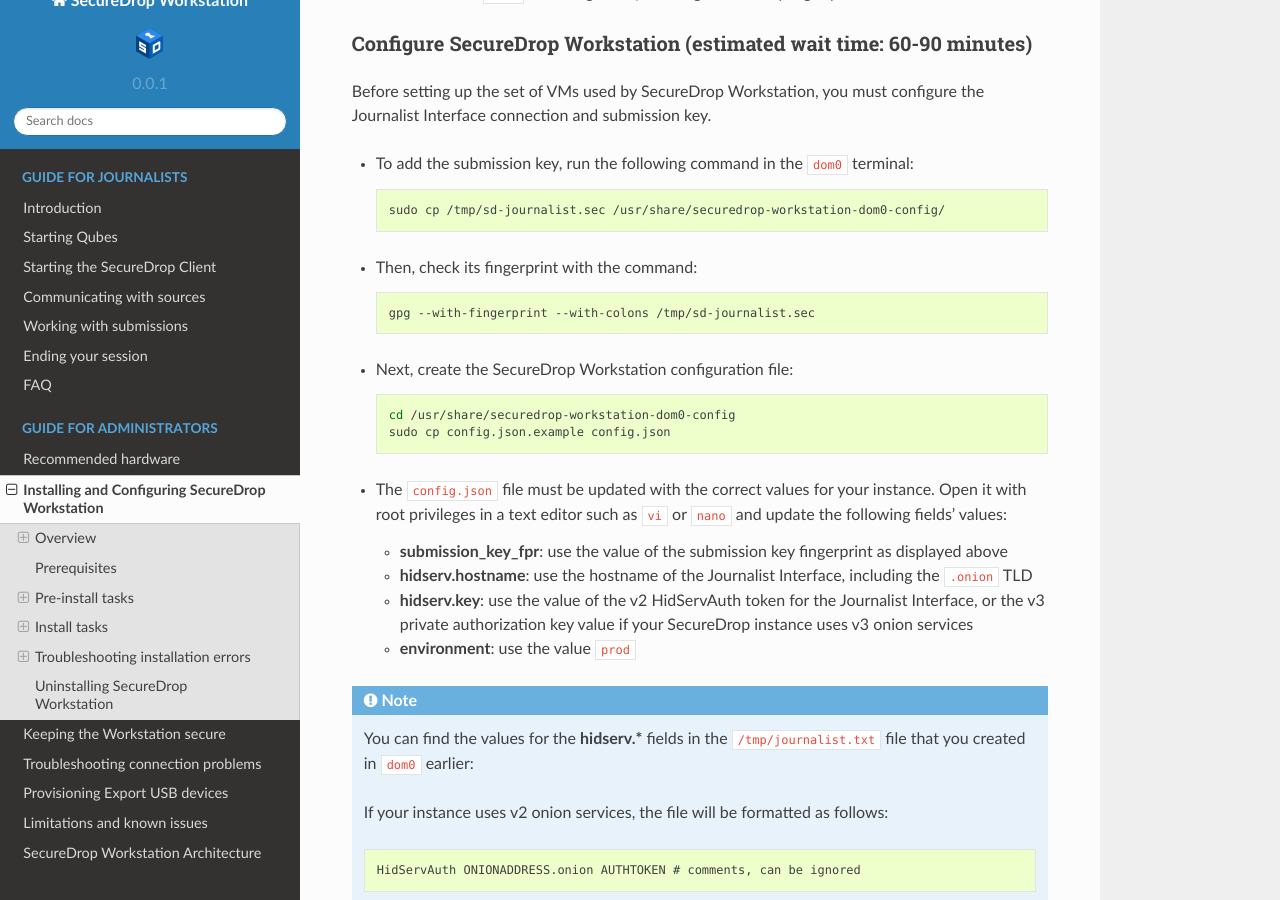
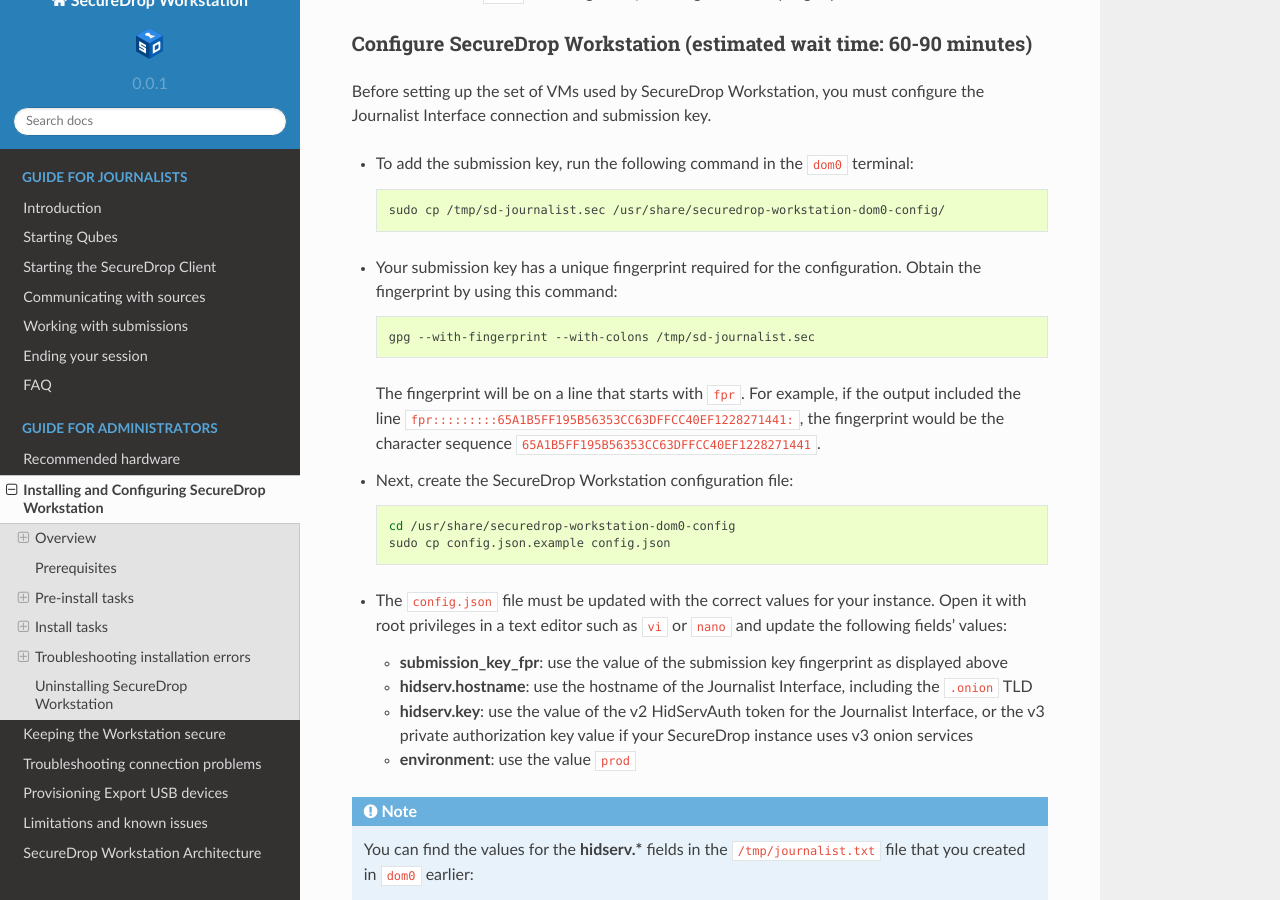
Before and after one commit to freedomofpress/securedrop-workstation-docs, a Sphinx documentation site: the page built from docs/admin/install.rst, in a window 1280 px wide and 900 px high, scrolled down 8613 px. Built offline with Sphinx 7.4.7 and the Read the Docs theme 2.0.0, drawn with Linux system fonts in a browser that asks for light colours.

Commit message:
Clarify how to obtain fingerprint

```diff
--- a/docs/admin/install.rst
+++ b/docs/admin/install.rst
@@ -284,11 +284,13 @@
 
     sudo cp /tmp/sd-journalist.sec /usr/share/securedrop-workstation-dom0-config/
 
-- Then, check its fingerprint with the command:
+- Your submission key has a unique fingerprint required for the configuration. Obtain the fingerprint by using this command:
 
   .. code-block:: sh
 
     gpg --with-fingerprint --with-colons /tmp/sd-journalist.sec
+
+  The fingerprint will be on a line that starts with ``fpr``. For example, if the output included the line ``fpr:::::::::65A1B5FF195B56353CC63DFFCC40EF1228271441:``, the fingerprint would be the character sequence ``65A1B5FF195B56353CC63DFFCC40EF1228271441``.
 
 - Next, create the SecureDrop Workstation configuration file:
 
```
